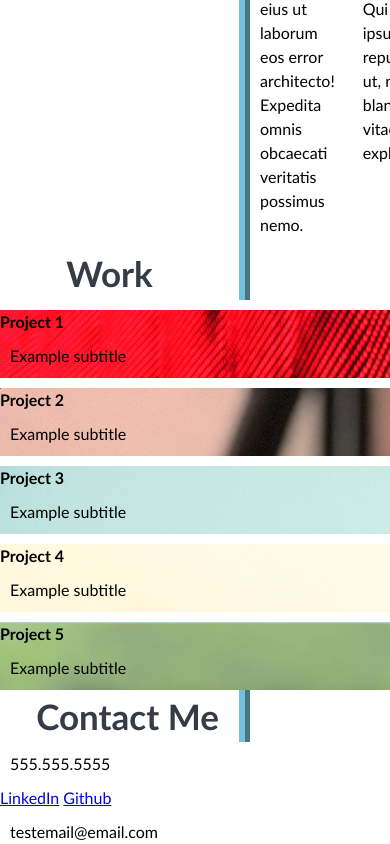
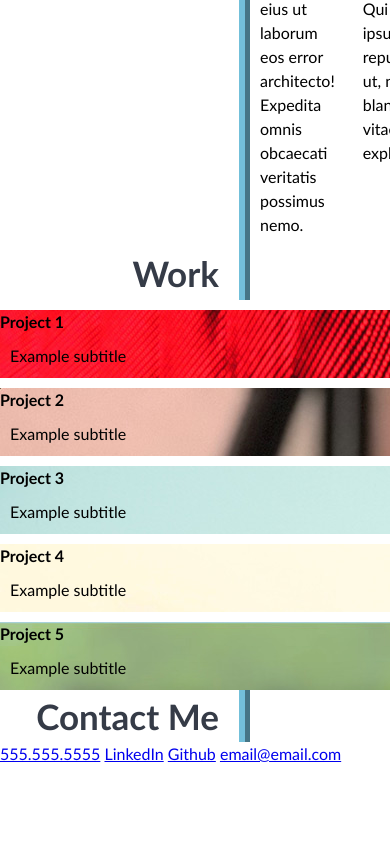
Before and after one commit to LiliBear1/responsive-portfolio, a plain HTML site: page challenge/starter/index.html in a window 390 px wide. Shown: the part 529-1373 px from the top of the page. After the commit the page ends 1295 px from the top, so only its background shows below. Drawn offline with Linux system fonts and the light colour scheme.

Commit message:
updating contact section

```diff
--- a/challenge/starter/css/style.css
+++ b/challenge/starter/css/style.css
@@ -110,7 +110,6 @@ h2 {
 .page-section-work h2 {
     display: flex;
     align-items: center;
-    justify-content: center;
     grid-area: h2;
 }
 
@@ -151,3 +150,24 @@ h2 {
     flex-direction: column;
   }
 }
+
+/* contact */
+.page-section.contact {
+  display: flex;
+}
+
+.page-section.contact a {
+  flex: 1;
+  text-align: center;
+}
+
+@media (max-width: 480px) {
+  .page-section.contact {
+    flex-direction: column;
+  }
+
+  .page-section.contact a {
+    flex: 1;
+    text-align: left;
+  }
+}
--- a/challenge/starter/index.html
+++ b/challenge/starter/index.html
@@ -50,7 +50,7 @@
       </div>
     </section>
 
-    <!-- Portfolio container -->
+    <!-- portfolio container -->
     <section class="page-section-work" id="work">
       <h2>Work</h2>
       <!-- * When viewing the section about your work then the section contains titled images of your applications -->
@@ -96,11 +96,12 @@
   <section class="page-section contact" id="contact">
     <h2>Contact Me</h2>
     <div>
-      <p href="555.555.5555">555.555.5555</p>
-      <a href="www.linkedin.com/in/lilij">LinkedIn</a>
+      <a href="tel:555.555.5555">555.555.5555</a>
+      <a href="https://www.linkedin.com/in/lilij">LinkedIn</a>
       <a href="https://github.com/LiliBear1">Github</a>
-      <p href="testemail@email.com">testemail@email.com</p>
+      <a href="mailto:email@email.com">email@email.com</a>
     </div>
+
   </section>
 
   </section>
```
